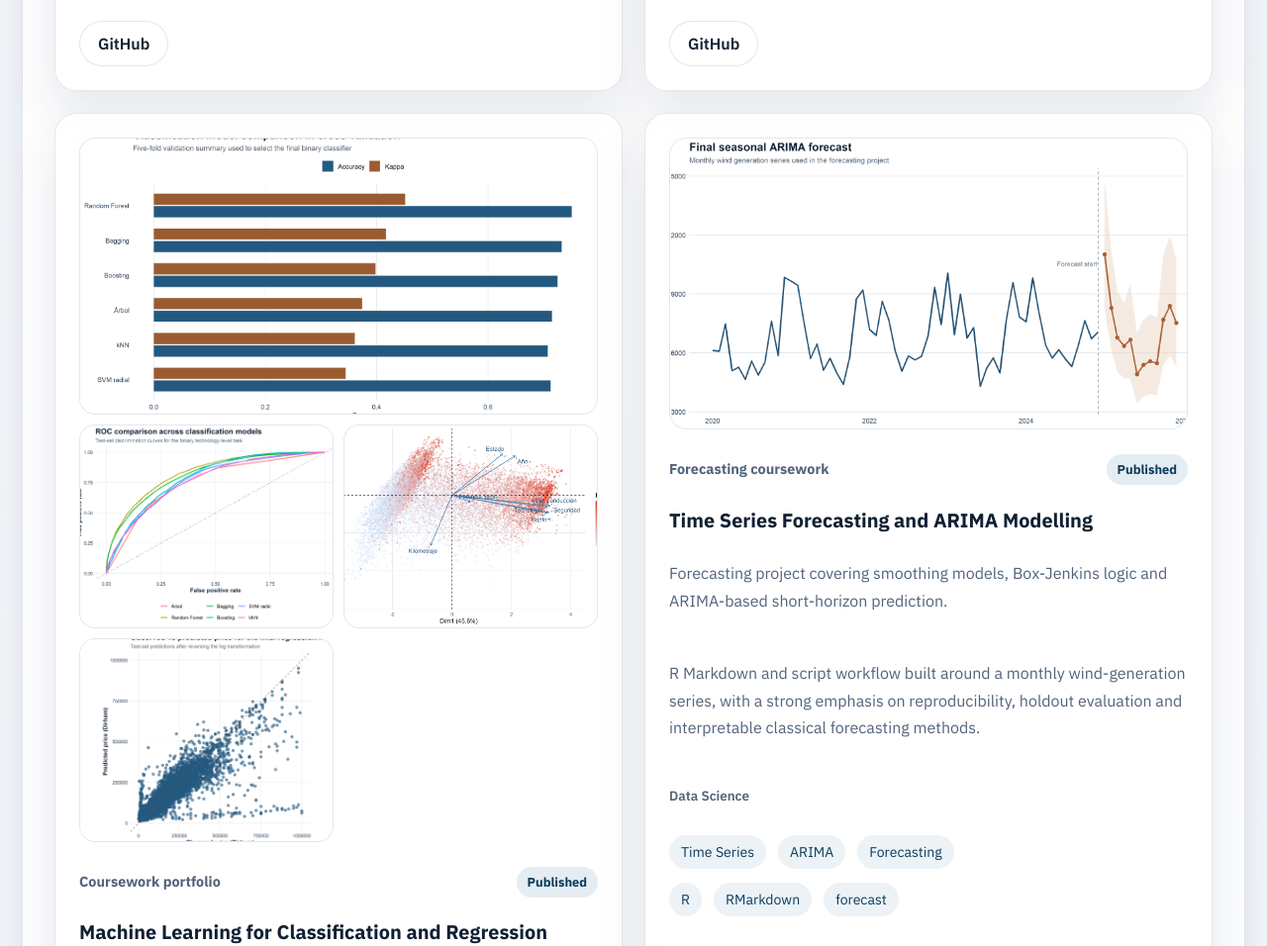
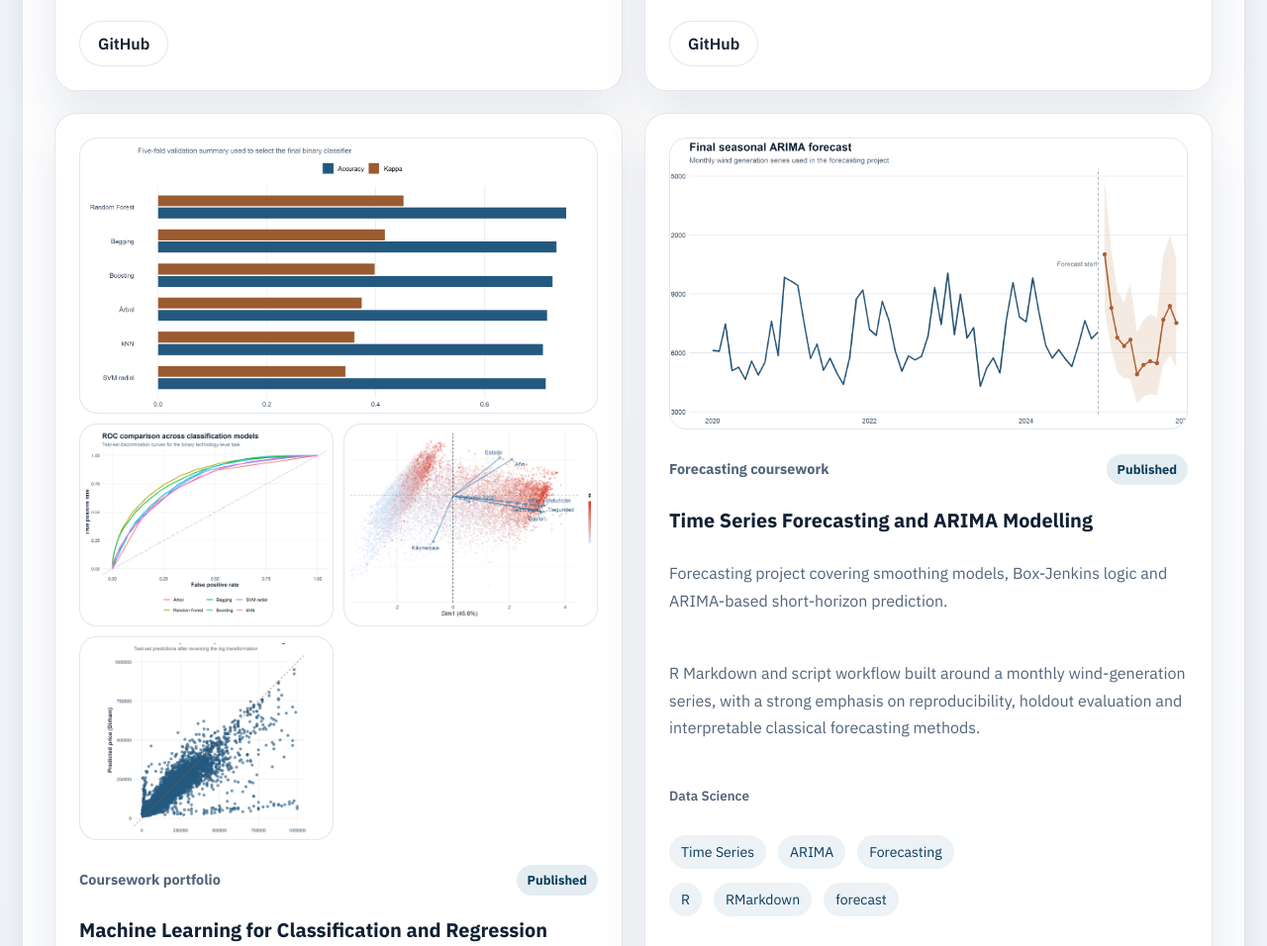
Before and after one commit to VictorRoAlb/VictorRoAlb.github.io, a website: page index.html in a window 1280 px wide. Shown: the part 2872-3828 px from the top of the page at 99% size. Drawn offline with Linux system fonts and the light colour scheme.

Commit message:
Tighten project gallery framing on portfolio cards

```diff
--- a/src/styles.css
+++ b/src/styles.css
@@ -480,12 +480,14 @@ h3 {
   flex-direction: column;
   gap: 14px;
   background: rgba(255, 255, 255, 0.9);
+  overflow: hidden;
 }
 
 .project-thumb {
   width: 100%;
   aspect-ratio: 16 / 9;
   object-fit: cover;
+  object-position: center center;
   border-radius: 18px;
   border: 1px solid var(--line);
   background: rgba(255,255,255,0.98);
@@ -495,18 +497,26 @@ h3 {
   display: grid;
   grid-template-columns: 1fr 1fr;
   gap: 10px;
+  align-items: stretch;
 }
 
 .project-gallery-item {
   margin: 0;
-  border-radius: 16px;
+  border-radius: 18px;
   overflow: hidden;
   border: 1px solid var(--line);
   background: rgba(255,255,255,0.98);
+  padding: 6px;
+  box-shadow: inset 0 0 0 1px rgba(255,255,255,0.85);
 }
 
 .project-gallery-item.is-wide {
   grid-column: 1 / -1;
+  aspect-ratio: 16 / 8.5;
+}
+
+.project-gallery-item:not(.is-wide) {
+  aspect-ratio: 1.25 / 1;
 }
 
 .project-gallery-item img {
@@ -514,14 +524,8 @@ h3 {
   width: 100%;
   height: 100%;
   object-fit: cover;
-}
-
-.project-gallery-item.is-wide img {
-  aspect-ratio: 16 / 8.5;
-}
-
-.project-gallery-item:not(.is-wide) img {
-  aspect-ratio: 1.25 / 1;
+  object-position: center center;
+  border-radius: 12px;
 }
 
 .project-subtitle {
```
